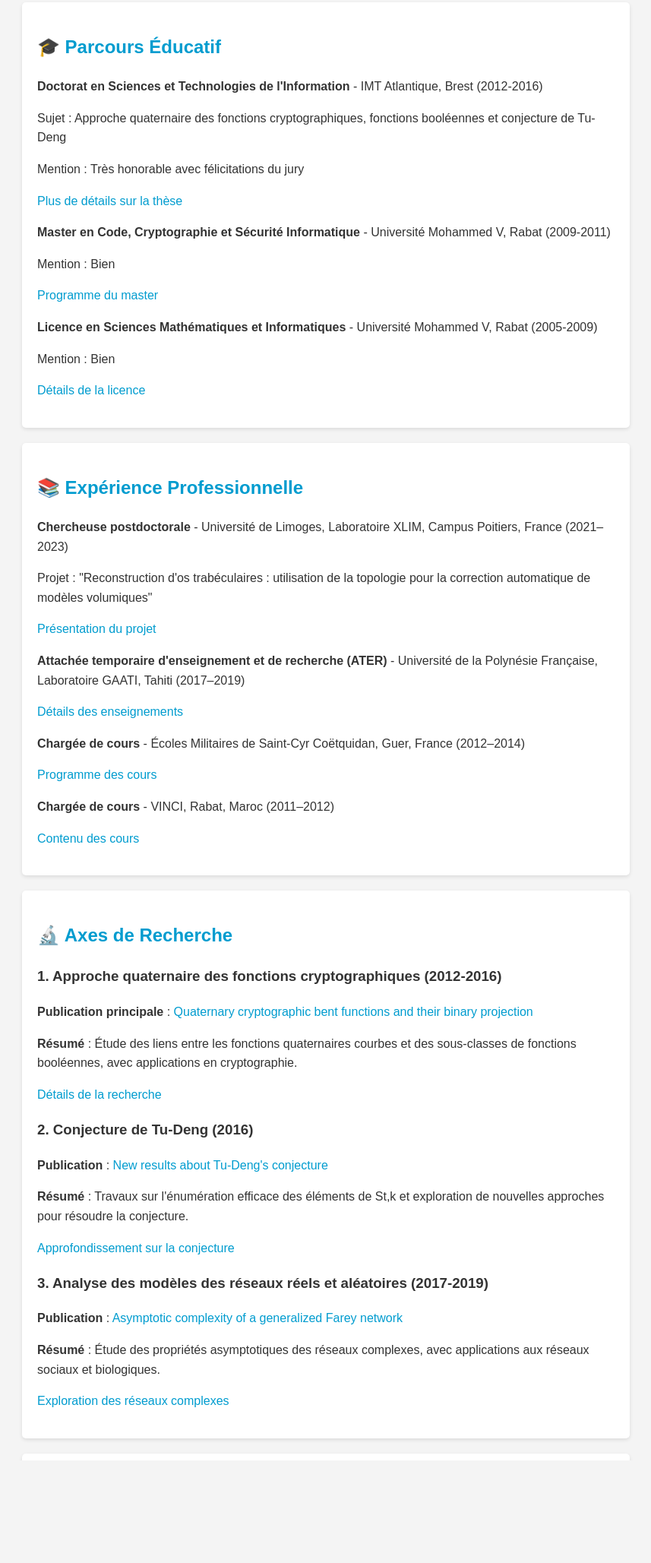
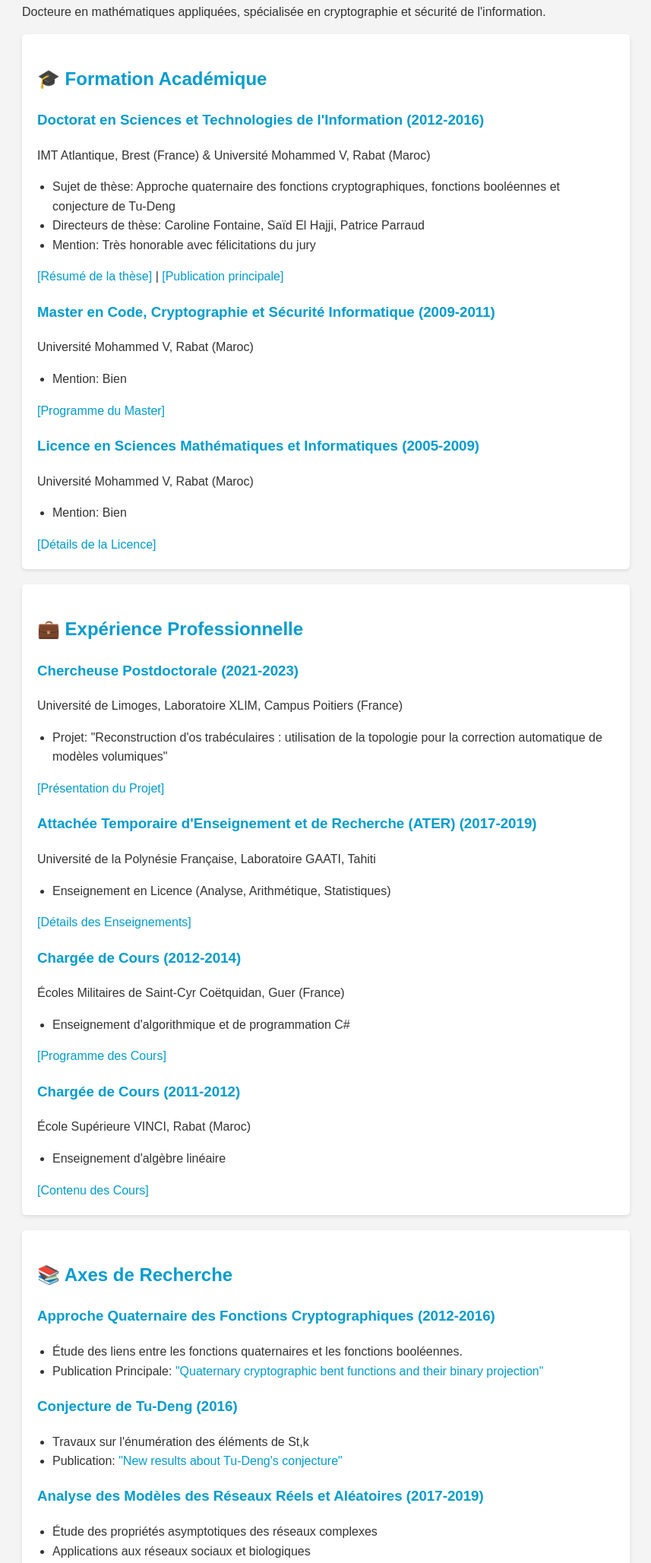
Before and after one commit to souky17/soukaynaqarboua.github.io, a plain HTML site: page index.html in a window 1280 px wide. Shown: the part 111-2168 px from the top of the page at 76% size, without its empty margins (211-1068 px from the left). Drawn offline with Linux system fonts and the light colour scheme.

Commit message:
Update index.html

```diff
--- a/index.html
+++ b/index.html
@@ -14,7 +14,7 @@
             padding: 20px;
             background-color: #f4f4f4;
         }
-        h1, h2 {
+        h1, h2, h3 {
             color: #009ccf;
         }
         .section {
@@ -34,78 +34,145 @@
         ul {
             padding-left: 20px;
         }
+        /* Styles pour les tableaux */
+        table {
+            width: 100%;
+            border-collapse: collapse;
+            margin-top: 10px;
+        }
+        th, td {
+            border: 1px solid #ddd;
+            padding: 8px;
+            text-align: left;
+        }
+        th {
+            background-color: #f2f2f2;
+        }
     </style>
 </head>
 <body>
     <h1>Portfolio de Soukayna Qarboua</h1>
+    <p>Docteure en mathématiques appliquées, spécialisée en cryptographie et sécurité de l'information.</p>
 
     <div class="section">
-        <h2>🎓 Parcours Éducatif</h2>
-        <p><strong>Doctorat en Sciences et Technologies de l'Information</strong> - IMT Atlantique, Brest (2012-2016)</p>
-        <p>Sujet : Approche quaternaire des fonctions cryptographiques, fonctions booléennes et conjecture de Tu-Deng</p>
-        <p>Mention : Très honorable avec félicitations du jury</p>
-        <p><a href="#">Plus de détails sur la thèse</a></p>
+        <h2>🎓 Formation Académique</h2>
+        <h3>Doctorat en Sciences et Technologies de l'Information (2012-2016)</h3>
+        <p>IMT Atlantique, Brest (France) & Université Mohammed V, Rabat (Maroc)</p>
+        <ul>
+            <li>Sujet de thèse: Approche quaternaire des fonctions cryptographiques, fonctions booléennes et conjecture de Tu-Deng</li>
+            <li>Directeurs de thèse: Caroline Fontaine, Saïd El Hajji, Patrice Parraud</li>
+            <li>Mention: Très honorable avec félicitations du jury</li>
+        </ul>
+        <a href="#">[Résumé de la thèse]</a> | <a href="#">[Publication principale]</a>
 
-        <p><strong>Master en Code, Cryptographie et Sécurité Informatique</strong> - Université Mohammed V, Rabat (2009-2011)</p>
-        <p>Mention : Bien</p>
-        <p><a href="#">Programme du master</a></p>
+        <h3>Master en Code, Cryptographie et Sécurité Informatique (2009-2011)</h3>
+        <p>Université Mohammed V, Rabat (Maroc)</p>
+        <ul>
+            <li>Mention: Bien</li>
+        </ul>
+        <a href="#">[Programme du Master]</a>
 
-        <p><strong>Licence en Sciences Mathématiques et Informatiques</strong> - Université Mohammed V, Rabat (2005-2009)</p>
-        <p>Mention : Bien</p>
-        <p><a href="#">Détails de la licence</a></p>
+        <h3>Licence en Sciences Mathématiques et Informatiques (2005-2009)</h3>
+        <p>Université Mohammed V, Rabat (Maroc)</p>
+        <ul>
+            <li>Mention: Bien</li>
+        </ul>
+        <a href="#">[Détails de la Licence]</a>
     </div>
 
     <div class="section">
-        <h2>📚 Expérience Professionnelle</h2>
-        <p><strong>Chercheuse postdoctorale</strong> - Université de Limoges, Laboratoire XLIM, Campus Poitiers, France (2021–2023)</p>
-        <p>Projet : "Reconstruction d'os trabéculaires : utilisation de la topologie pour la correction automatique de modèles volumiques"</p>
-        <p><a href="#">Présentation du projet</a></p>
+        <h2>💼 Expérience Professionnelle</h2>
+        <h3>Chercheuse Postdoctorale (2021-2023)</h3>
+        <p>Université de Limoges, Laboratoire XLIM, Campus Poitiers (France)</p>
+        <ul>
+            <li>Projet: "Reconstruction d'os trabéculaires : utilisation de la topologie pour la correction automatique de modèles volumiques"</li>
+        </ul>
+        <a href="#">[Présentation du Projet]</a>
 
-        <p><strong>Attachée temporaire d'enseignement et de recherche (ATER)</strong> - Université de la Polynésie Française, Laboratoire GAATI, Tahiti (2017–2019)</p>
-        <p><a href="#">Détails des enseignements</a></p>
+        <h3>Attachée Temporaire d'Enseignement et de Recherche (ATER) (2017-2019)</h3>
+        <p>Université de la Polynésie Française, Laboratoire GAATI, Tahiti</p>
+        <ul>
+            <li>Enseignement en Licence (Analyse, Arithmétique, Statistiques)</li>
+        </ul>
+        <a href="#">[Détails des Enseignements]</a>
 
-        <p><strong>Chargée de cours</strong> - Écoles Militaires de Saint-Cyr Coëtquidan, Guer, France (2012–2014)</p>
-        <p><a href="#">Programme des cours</a></p>
+        <h3>Chargée de Cours (2012-2014)</h3>
+        <p>Écoles Militaires de Saint-Cyr Coëtquidan, Guer (France)</p>
+        <ul>
+            <li>Enseignement d'algorithmique et de programmation C#</li>
+        </ul>
+        <a href="#">[Programme des Cours]</a>
 
-        <p><strong>Chargée de cours</strong> - VINCI, Rabat, Maroc (2011–2012)</p>
-        <p><a href="#">Contenu des cours</a></p>
+        <h3>Chargée de Cours (2011-2012)</h3>
+        <p>École Supérieure VINCI, Rabat (Maroc)</p>
+        <ul>
+            <li>Enseignement d'algèbre linéaire</li>
+        </ul>
+        <a href="#">[Contenu des Cours]</a>
     </div>
 
     <div class="section">
-        <h2>🔬 Axes de Recherche</h2>
-        <h3>1. Approche quaternaire des fonctions cryptographiques (2012-2016)</h3>
-        <p><strong>Publication principale</strong> : <a href="#">Quaternary cryptographic bent functions and their binary projection</a></p>
-        <p><strong>Résumé</strong> : Étude des liens entre les fonctions quaternaires courbes et des sous-classes de fonctions booléennes, avec applications en cryptographie.</p>
-        <p><a href="#">Détails de la recherche</a></p>
+        <h2>📚 Axes de Recherche</h2>
+        <h3>Approche Quaternaire des Fonctions Cryptographiques (2012-2016)</h3>
+        <ul>
+            <li>Étude des liens entre les fonctions quaternaires et les fonctions booléennes.</li>
+            <li>Publication Principale: <a href="#">"Quaternary cryptographic bent functions and their binary projection"</a></li>
+        </ul>
 
-        <h3>2. Conjecture de Tu-Deng (2016)</h3>
-        <p><strong>Publication</strong> : <a href="#">New results about Tu-Deng's conjecture</a></p>
-        <p><strong>Résumé</strong> : Travaux sur l'énumération efficace des éléments de St,k et exploration de nouvelles approches pour résoudre la conjecture.</p>
-        <p><a href="#">Approfondissement sur la conjecture</a></p>
+        <h3>Conjecture de Tu-Deng (2016)</h3>
+        <ul>
+            <li>Travaux sur l'énumération des éléments de St,k</li>
+            <li>Publication: <a href="#">"New results about Tu-Deng's conjecture"</a></li>
+        </ul>
 
-        <h3>3. Analyse des modèles des réseaux réels et aléatoires (2017-2019)</h3>
-        <p><strong>Publication</strong> : <a href="#">Asymptotic complexity of a generalized Farey network</a></p>
-        <p><strong>Résumé</strong> : Étude des propriétés asymptotiques des réseaux complexes, avec applications aux réseaux sociaux et biologiques.</p>
-        <p><a href="#">Exploration des réseaux complexes</a></p>
+        <h3>Analyse des Modèles des Réseaux Réels et Aléatoires (2017-2019)</h3>
+        <ul>
+            <li>Étude des propriétés asymptotiques des réseaux complexes</li>
+            <li>Applications aux réseaux sociaux et biologiques</li>
+        </ul>
+    </div>
+
+     <div class="section">
+        <h2>👨‍🏫 Expérience d'Enseignement au Niveau Collégial (Cégep)</h2>
+
+        <p>Bien que mon expérience directe d'enseignement au niveau collégial (Cégep) soit limitée, mes compétences et mon expérience en enseignement universitaire peuvent être adaptées pour enseigner les mathématiques et l'informatique au niveau collégial.</p>
+
+        <h3>Cours Potentiels au Cégep</h3>
+        <ul>
+            <li><strong>Mathématiques Discrètes:</strong> Introduction à la logique, la théorie des ensembles, les relations et les fonctions, les graphes et les arbres.</li>
+            <li><strong>Algèbre Linéaire:</strong> Vecteurs, matrices, systèmes d'équations linéaires, espaces vectoriels et transformations linéaires.</li>
+            <li><strong>Calcul Différentiel et Intégral:</strong> Limites, dérivées, intégrales et applications.</li>
+            <li><strong>Programmation Orientée Objet (C++ ou C#):</strong> Introduction aux concepts de la programmation orientée objet, classes, objets, héritage, polymorphisme.</li>
+        </ul>
+
+        <h3>Approche Pédagogique</h3>
+        <p>Je privilégierais une approche pédagogique axée sur la participation active des étudiants, avec des exemples concrets et des applications pratiques. Je serais également disponible pour offrir du soutien individuel et encourager le travail en équipe.</p>
+
     </div>
 
     <div class="section">
         <h2>🛠️ Compétences Techniques</h2>
         <ul>
-            <li>Programmation : C, C++, C#</li>
-            <li>Modélisation 3D : OpenGL, reconstruction volumique</li>
-            <li>Analyse de données : R</li>
-            <li>Conception de fonctions cryptographiques et sécurité des systèmes</li>
-            <li>Enseignement universitaire et encadrement d'étudiants</li>
+            <li>Programmation: C, C++, C#</li>
+            <li>Modélisation 3D: OpenGL, reconstruction volumique</li>
+            <li>Analyse de données: R</li>
+            <li>Cryptographie: Conception de fonctions cryptographiques et sécurité des systèmes</li>
+            <li>Enseignement: Expérience universitaire et encadrement d'étudiants</li>
         </ul>
     </div>
 
     <div class="section">
-        <h2>👤 Contact</h2>
-        <p>Email : <a href="mailto:soukayna.qarboua@gmail.com">soukayna.qarboua@gmail.com</a></p>
-        <p>Téléphone : +1 (819) 743-9381</p>
-        <p><a href="#">LinkedIn</a></p>
-        <p><a href="#">ResearchGate</a></p>
+        <h2>📜 Publications Sélectionnées</h2>
+        <ul>
+            <li><a href="#">Quaternary cryptographic bent functions and their binary projection (Cryptography and Communications, 2013)</a></li>
+            <li><a href="#">New results about Tu-Deng's conjecture (IEEE International Symposium on Information Theory, 2016)</a></li>
+        </ul>
+    </div>
+
+    <div class="section">
+        <h2>Contact</h2>
+        <p>Email: <a href="mailto:soukayna.qarboua@gmail.com">soukayna.qarboua@gmail.com</a></p>
+        <p>Téléphone: +1 (819) 743-9381</p>
     </div>
 </body>
 </html>
```
